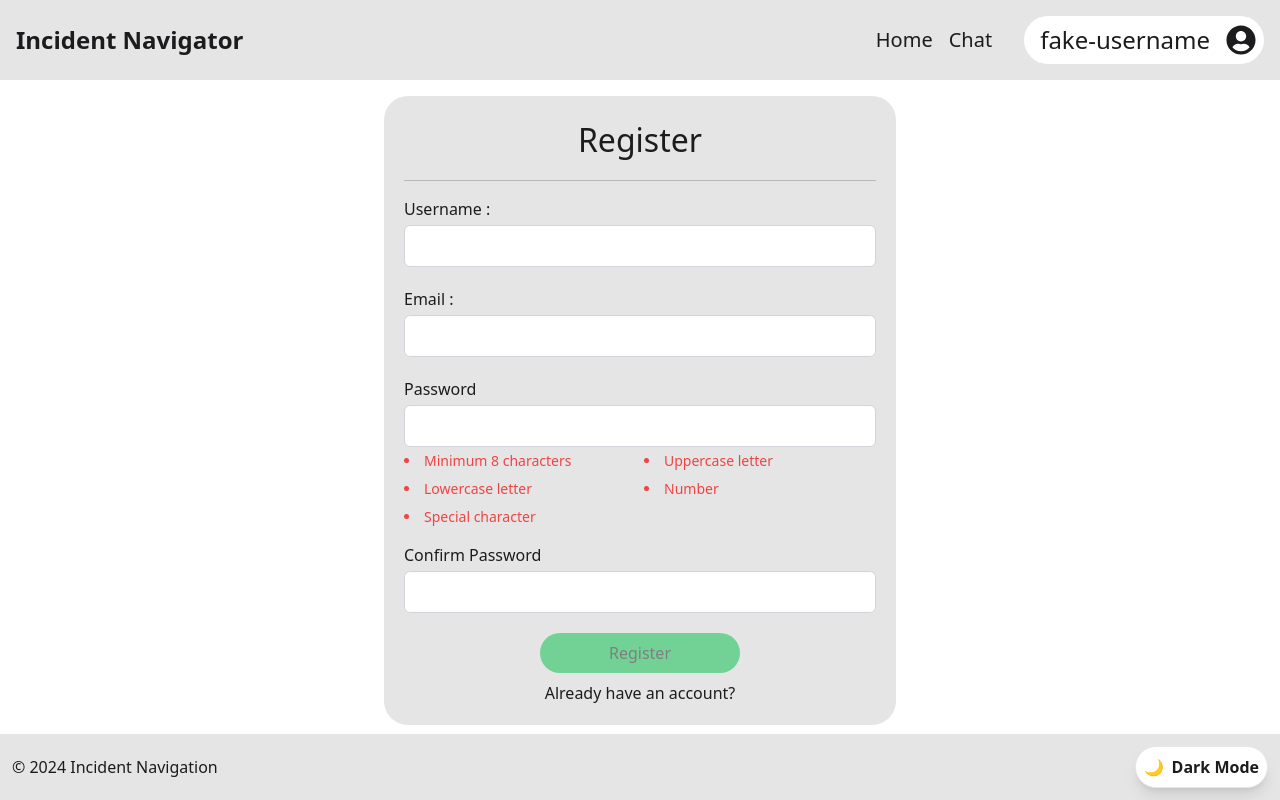
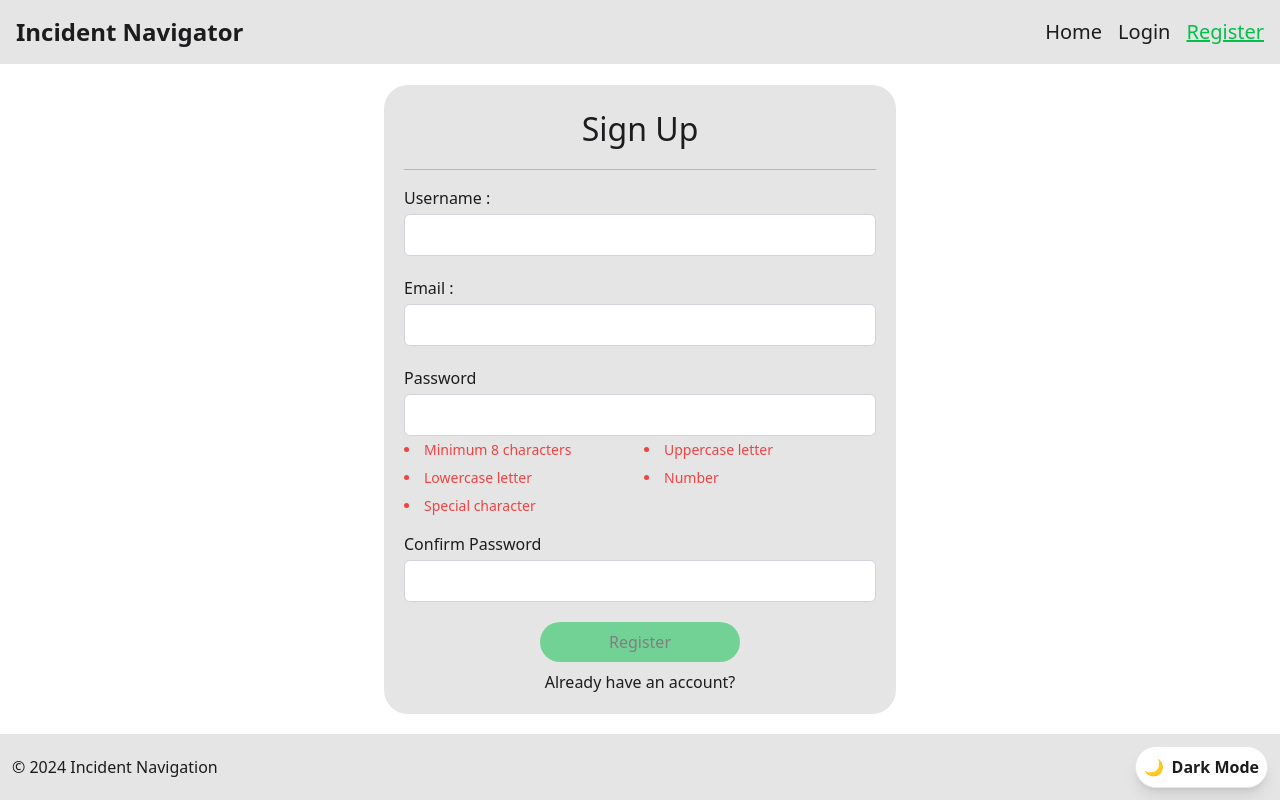
Before and after one commit to MrSneaker/IncidentNavigatorProject, a React (Create React App) app in the folder incident-nav-react/: page /register in a window 1280 px wide. Built offline with nearby package versions, Linux system fonts and the light colour scheme.

Commit message:
Ajout de l'interface d'attente d'enregistrement et page de résultat

```diff
--- a/incident-nav-react/src/App.js
+++ b/incident-nav-react/src/App.js
@@ -14,9 +14,6 @@ import { useNavigate } from 'react-router-dom';
 function App() {
   const [isAuthenticated, setIsAuthenticated] = useState(false);
   const [username, setUsername] = useState('');
-
-  localStorage.setItem('authToken', 'fake-auth-token');
-  localStorage.setItem('username', 'fake-username');
 
   function LogoutPage() {
     const navigate = useNavigate();
--- a/incident-nav-react/src/pages/RegisterPage.js
+++ b/incident-nav-react/src/pages/RegisterPage.js
@@ -1,10 +1,12 @@
-import React, { useState } from "react";
+import React, { useState, useEffect } from "react";
 import { Link } from "react-router-dom";
 
 export default function RegisterPage() {
     const [emailError, setEmailError] = useState("");
     const [usernameError, setUsernameError] = useState("");
     const [confirmPasswordError, setConfirmPasswordError] = useState("");
+    const [isSubmitting, setIsSubmitting] = useState(false);
+    const [submissionStatus, setSubmissionStatus] = useState(null);
 
     const fields = [
         {
@@ -95,16 +97,71 @@ export default function RegisterPage() {
         }
     }
 
+    function clear() {
+        setSubmissionStatus(null);
+        setFormValues({
+            email: "",
+            username: "",
+            password: "",
+            confirm_password: ""
+        });
+        setCriteria(passwordCriteria);
+        setEmailError("");
+        setUsernameError("");
+        setConfirmPasswordError("");
+    }
+
     function onSubmit(e) {
         e.preventDefault();
+        setIsSubmitting(true);
+        setSubmissionStatus(null);
+
+        setTimeout(() => {
+            const success = false;
+            setIsSubmitting(false);
+            setSubmissionStatus(success ? 'success' : 'error');
+        }, 2000);
     }
 
+    useEffect(() => {
+        return () => {
+            clear();
+            setIsSubmitting(false);
+            setSubmissionStatus('');
+        };
+
+    }, []);
+
+
     return (
-        <div className="bg-light-background text-light-text dark:bg-dark-background dark:text-dark-text p-5 rounded-3xl max-w-lg mx-auto my-auto">
-            <h1 className="text-[4vh] mb-4 text-center">
-                Register
-            </h1>
-            <hr className="my-4 dark:border-white/20 border-black/20" />
+        <div className="bg-light-background text-light-text dark:bg-dark-background dark:text-dark-text p-5 rounded-3xl mx-auto my-auto w-[90%] max-w-lg min-h-[300px] flex flex-col justify-start items-center">
+            <p className="text-[4vh] text-center w-full">
+                Sign Up
+            </p>
+            <hr className="my-4 dark:border-white/20 border-black/20 w-full" />
+
+            <div className="h-full w-full my-auto">
+                {isSubmitting ? (
+                    <div className="flex justify-center items-center h-32 flex-col gap-2">
+                        <div className="loader border-t-transparent border-solid border-4 border-light-accent rounded-full w-12 h-12 animate-spin"></div>
+                        <p className="mr-2 text-light-accent dark:text-dark-accent">Registering...</p>
+                    </div>
+                ) : submissionStatus === 'success' ? (
+                    <div className="text-center flex flex-col gap-2 items-center h-full">
+                        <p className="text-green-500">Registration successful!</p>
+                        <Link to="/login" className="hover:text-light-accent hover:dark:text-dark-accent mt-2 hover:underline">
+                            Go to login
+                        </Link>
+                    </div>
+                ) : submissionStatus === 'error' ? (
+                    <div className="text-center">
+                        <p className="text-red-500">An error occurred. Please try again.</p>
+                        <p className="hover:text-light-accent hover:dark:text-dark-accent mt-2 hover:underline hover:cursor-pointer"
+                            onClick={clear}>
+                            Try again
+                        </p>
+                    </div>
+                ) : (
                     <form className="space-y-4 flex flex-wrap p-0" onSubmit={onSubmit}>
                         {fields.map((field) => (
                             <div key={field.label} className="flex flex-col w-full gap-1">
@@ -141,7 +198,8 @@ export default function RegisterPage() {
                         ))}
 
                         <div className="flex flex-col justify-center items-center w-full">
-                    <button type="submit" className="bg-light-accent dark:bg-dark-accent text-light-text dark:text-dark-text disabled:opacity-50 p-2 px-4 min-w-[200px] rounded-full" disabled={!isFormValid()}>
+                            <button type="submit" className="bg-light-accent dark:bg-dark-accent text-light-text dark:text-dark-text disabled:opacity-50 p-2 px-4 min-w-[200px] rounded-full enabled:hover:scale-110 transform transition duration-300 ease-in-out"
+                                disabled={!isFormValid()}>
                                 Register
                             </button>
                             <Link to="/login" className="hover:text-light-accent hover:dark:text-dark-accent mt-2 hover:underline">
@@ -149,6 +207,8 @@ export default function RegisterPage() {
                             </Link>
                         </div>
                     </form>
+                )}
+            </div>
         </div>
     );
 }
```
Lines whose indentation alone changed are shown as unchanged.
